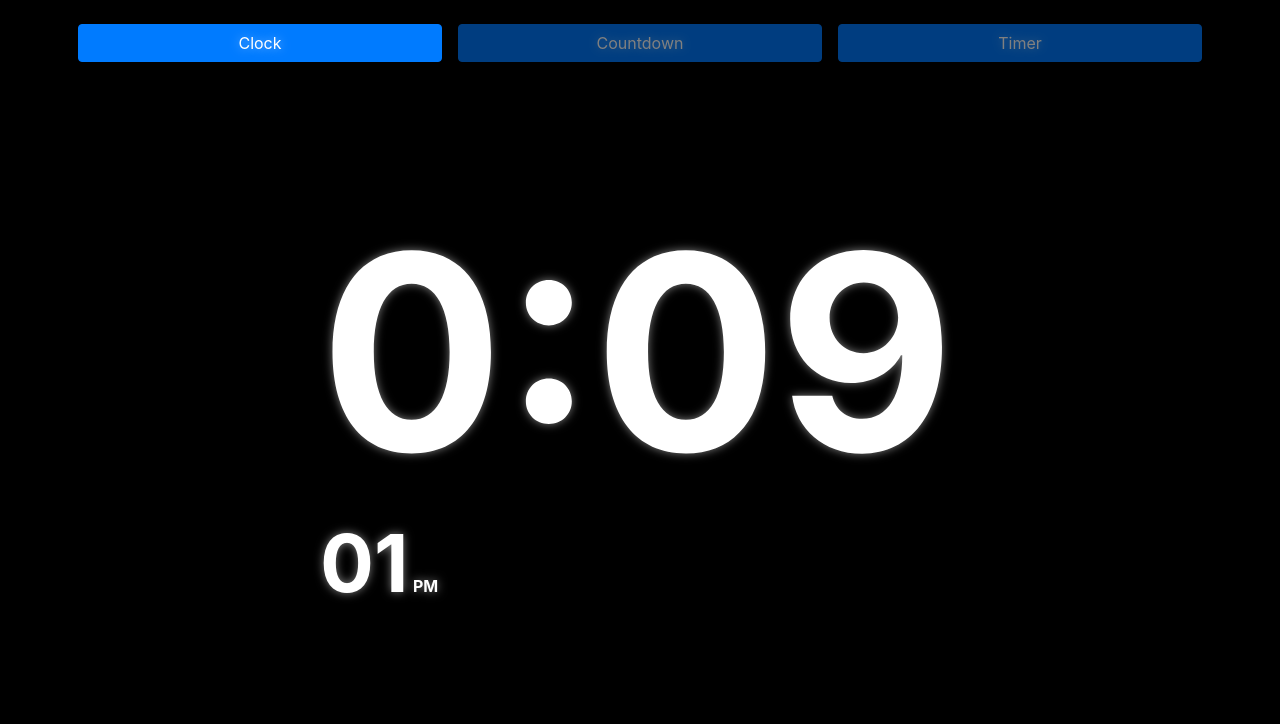
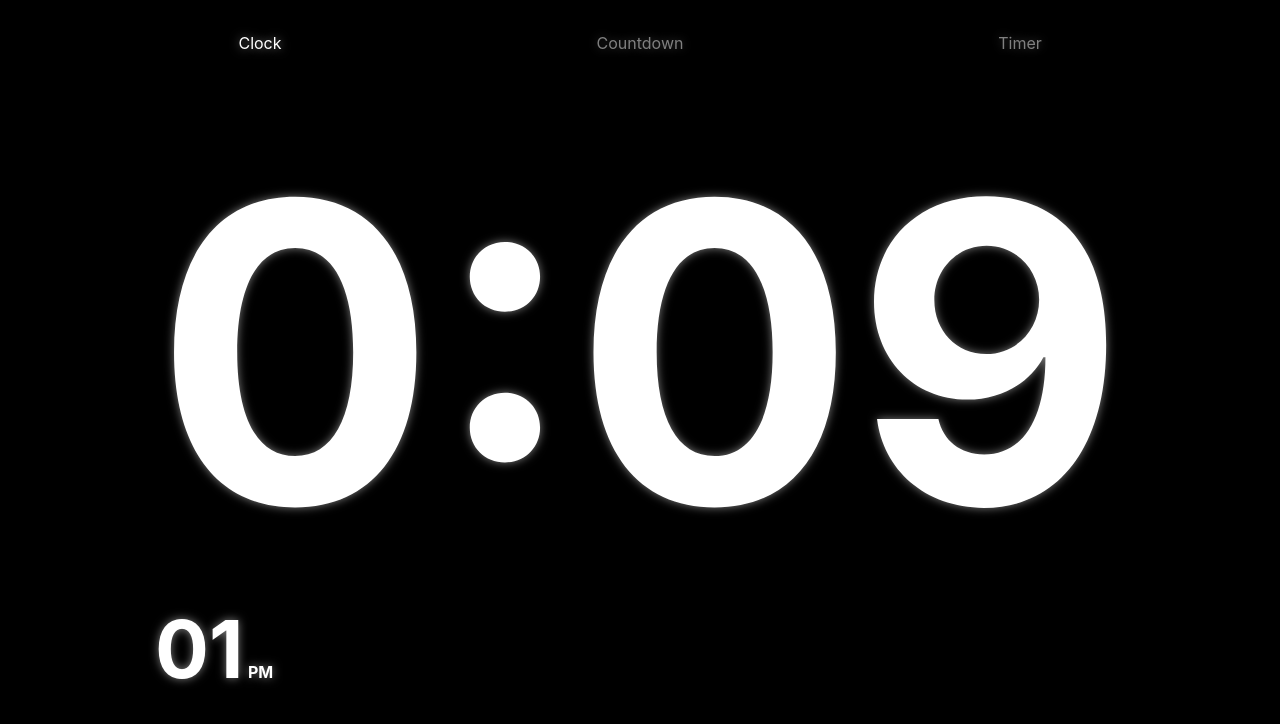
Before and after one commit to mirtanvirislam/Clock-app, a plain HTML site: page index.html in a window 1280 px wide. Drawn offline with Linux system fonts and the light colour scheme.

Commit message:
UI changes

```diff
--- a/index.html
+++ b/index.html
@@ -18,13 +18,13 @@
 		<!--Navbar-->
 		<div class="container">
 			<div class="row">
-				<a class="col-sm m-2 btn btn-primary nav-item" class="" id="btn-clock" onclick="show('clock')">
+				<a class="col-sm m-2 btn btn-secondary nav-item" class="" id="btn-clock" onclick="show('clock')">
 				Clock
 				</a>
-			  <a class="col-sm m-2 btn btn-primary nav-item" id="btn-countdown" onclick="show('countdown')">
+			  <a class="col-sm m-2 btn btn-secondary nav-item" id="btn-countdown" onclick="show('countdown')">
 				Countdown
 			  </a>
-			  <a class="col-sm m-2 btn btn-primary nav-item" id="btn-timer" onclick="show('timer')">
+			  <a class="col-sm m-2 btn btn-secondary nav-item" id="btn-timer" onclick="show('timer')">
 				Timer
 			  </a>
 			</div>
@@ -42,9 +42,9 @@
 
 		<div class="center" id="timer">
 			<h1><div id="timer-value">Timer</div></h1>
-			<div class="center-x">
-				<div class="btn btn-primary m-2" onclick="timer.start()">Start</div>
-				<div class="btn btn-primary m-2" onclick="timer.pause()">Pause</div>
+			<div class="center-x py-5">
+				<div class="btn btn-secondary m-2" onclick="timer.start()">Start</div>
+				<div class="btn btn-secondary m-2" onclick="timer.pause()">Pause</div>
 			</div>
 		</div>
 
--- a/resources/css/mycss.css
+++ b/resources/css/mycss.css
@@ -37,7 +37,7 @@ h1, h2, h3, h4, h5 {
 }
 
 h1 {
-	font-size: 17em;
+	font-size: 26em;
 }
 
 h2 {
@@ -51,3 +51,13 @@ h3 {
 h5 {
 	font-size: 1em;
 }
+
+.btn {
+	background: black;
+	border-color: black;
+}
+
+.btn:hover {
+	background-color: black;
+	border-color:  grey;
+}
```
